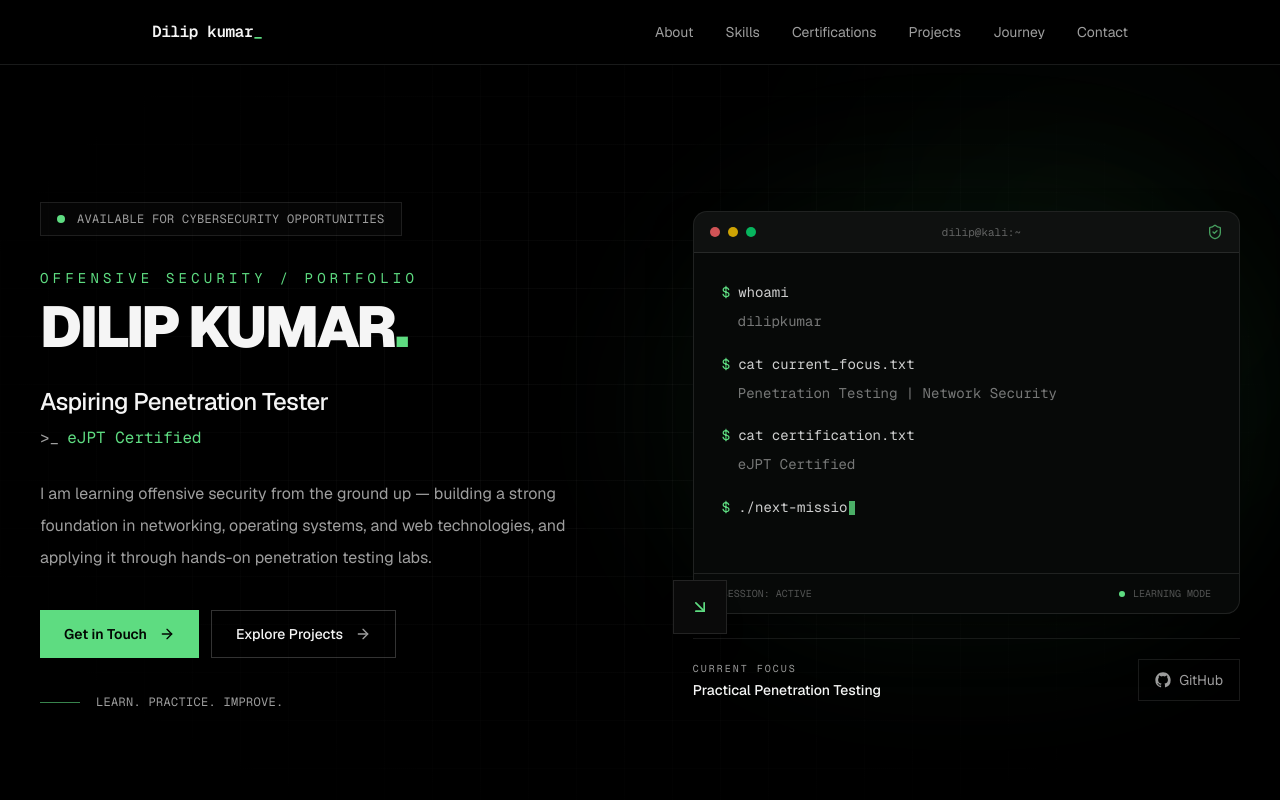
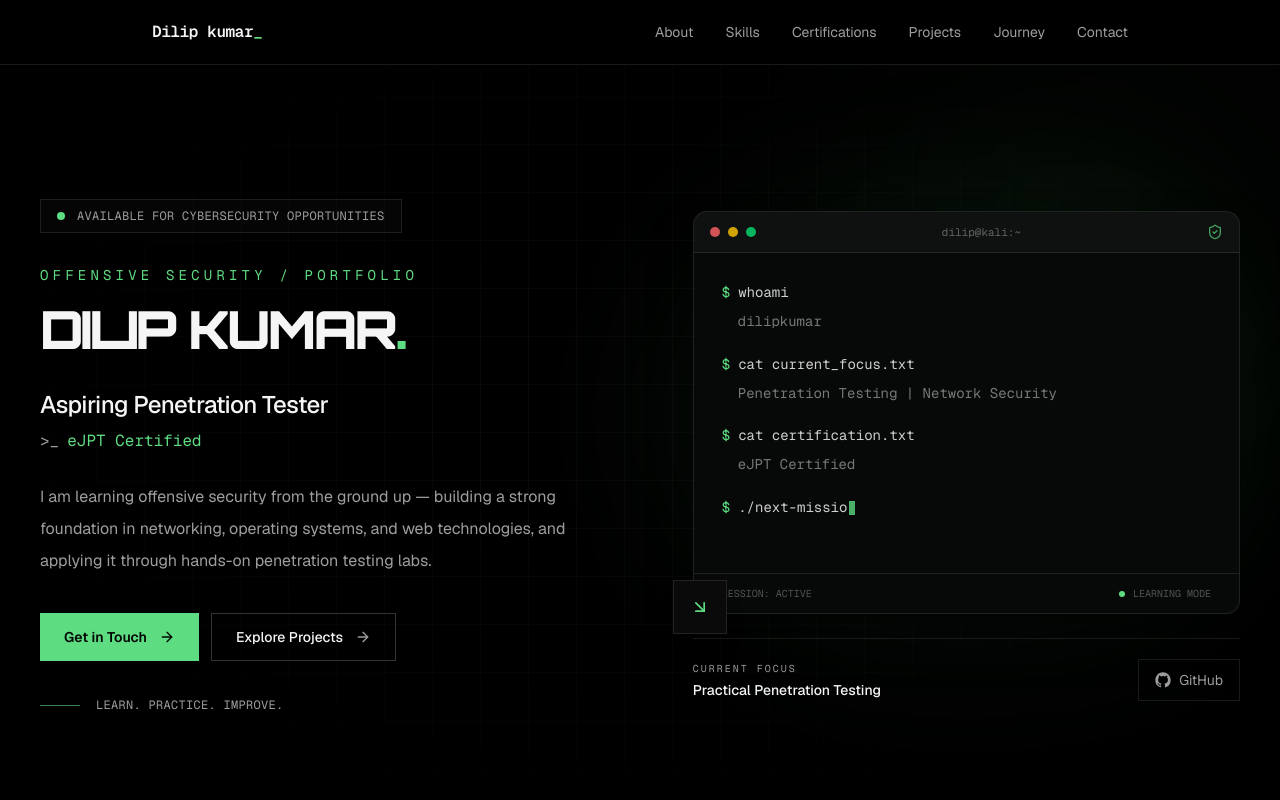
Before and after one commit to dilipkumar-sec/portfolio, a Next.js app: page / in a window 1280 px wide. Shown: the top 800 px of the page. Built offline with nearby package versions, Linux system fonts and the light colour scheme.

Commit message:
Refactor hero component with Orbitron font
Updated the hero component to use the Orbitron font and adjusted the heading styles for a more futuristic appearance.

```diff
--- a/components/hero.tsx
+++ b/components/hero.tsx
@@ -1,9 +1,16 @@
 'use client'
 
 import { useEffect, useState } from 'react'
+import { Orbitron } from 'next/font/google'
 import { ArrowDownRight, ArrowRight, ShieldCheck } from 'lucide-react'
 import { GithubIcon } from '@/components/brand-icons'
 import { siteConfig } from '@/lib/site-config'
+
+const orbitron = Orbitron({
+  subsets: ['latin'],
+  weight: ['400', '500', '600', '700', '800', '900'],
+  display: 'swap',
+})
 
 const terminalLines = [
   { command: 'whoami', output: 'dilipkumar' },
@@ -179,14 +186,14 @@ export function Hero() {
             <span>AVAILABLE FOR CYBERSECURITY OPPORTUNITIES</span>
           </div>
 
-          <p className="mb-3 font-mono text-xs uppercase tracking-[0.25em] text-primary sm:text-sm sm:tracking-[0.3em]">
+          <p className="mb-4 font-mono text-xs uppercase tracking-[0.25em] text-primary sm:text-sm sm:tracking-[0.3em]">
             Offensive Security / Portfolio
           </p>
 
-          {/* Updated heading: slightly smaller font and less compressed letters */}
+          {/* Futuristic Orbitron heading */}
           <h1
             id="hero-heading"
-            className="text-[clamp(2.25rem,4.5vw,4.8rem)] font-black uppercase leading-[0.95] tracking-[-0.045em] text-foreground"
+            className={`${orbitron.className} text-[clamp(2rem,4.1vw,4.25rem)] font-black uppercase leading-[1.08] tracking-[-0.055em] text-foreground`}
           >
             <span className="whitespace-nowrap">
               {siteConfig.name}
```
